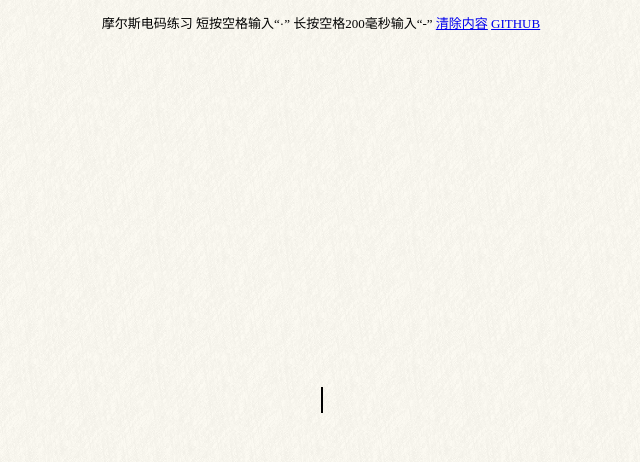
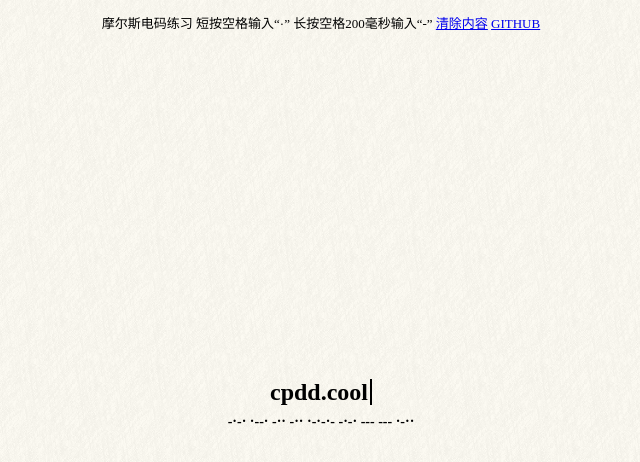
Before and after one commit to gofxas/morse-input, a plain HTML site: page index.html in a window 1280 px wide. Shown: the whole page, without its empty margins (319-959 px from the left). Drawn offline with Linux system fonts and the light colour scheme.

Commit message:
更新默认文字

```diff
--- a/index.html
+++ b/index.html
@@ -103,7 +103,7 @@
 </body>
 <script>
     let audioCtx, oscillator, gainNode; //音量连接扬声器
-    let started = false, curretnTime = 0, content = (localStorage.getItem("saved-content") || ""), placeholder = "", spaceTimer;
+    let started = false, curretnTime = 0, content = (localStorage.getItem("saved-content") || "cpdd.cool"), placeholder = "", spaceTimer;
     let context = document.querySelector("#context");
     let place = document.querySelector("#place");
     let btn = document.querySelector(".btn");
```
